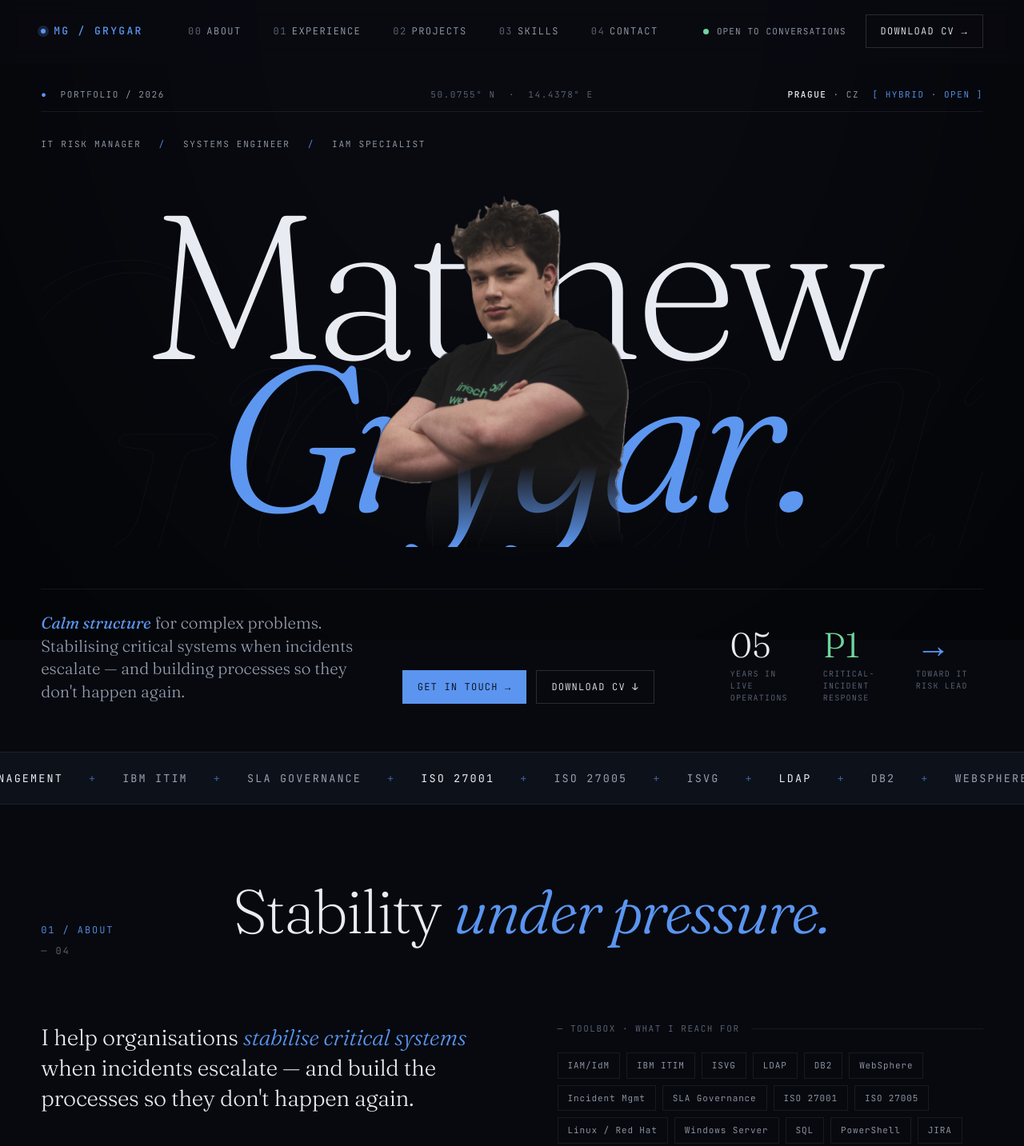
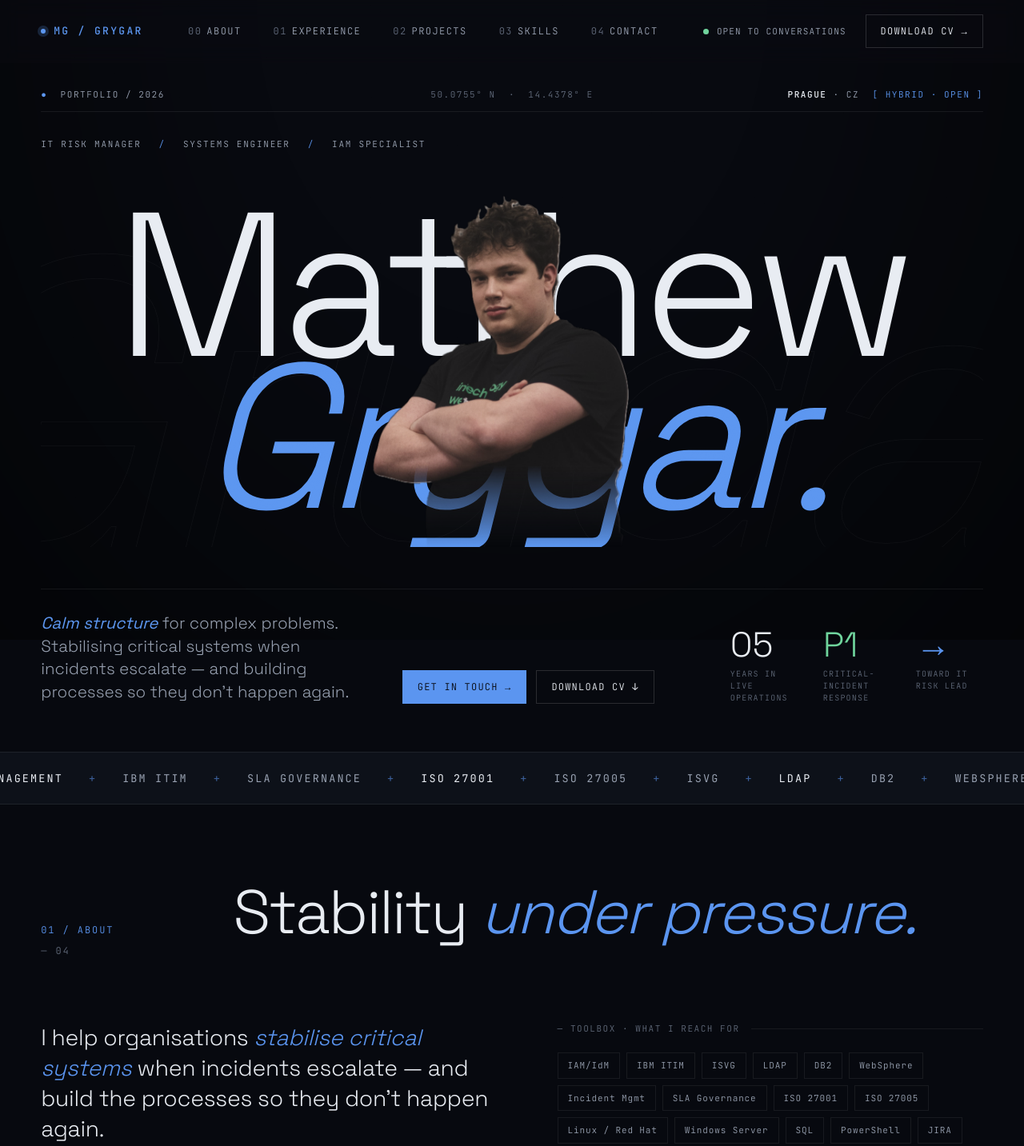
Before and after one commit to MatthewGrygar/personal, a Next.js app: page / in a window 1280 px wide. Shown: the top 1433 px of the page at 80% size. Built offline with nearby package versions, Linux system fonts and the light colour scheme.

Commit message:
Switch display font from Fraunces to Space Grotesk

```diff
--- a/src/app/globals.css
+++ b/src/app/globals.css
@@ -1,4 +1,4 @@
-@import url('https://fonts.googleapis.com/css2?family=Fraunces:ital,opsz,wght@0,9..144,200..600;1,9..144,300..500&family=JetBrains+Mono:ital,wght@0,300..600;1,300..500&display=swap');
+@import url('https://fonts.googleapis.com/css2?family=Space+Grotesk:wght@300;400;500;600;700&family=JetBrains+Mono:ital,wght@0,300..600;1,300..500&display=swap');
 
 @tailwind base;
 @tailwind components;
@@ -6,7 +6,7 @@
 
 /* =============================================================
    Matthew Grygar — Personal Site
-   Editorial Dark. Fraunces display + JetBrains Mono labels.
+   Editorial Dark. Space Grotesk display + JetBrains Mono labels.
    ============================================================= */
 
 :root {
@@ -26,7 +26,7 @@
   --green:       #6FD49C;
   --green-dim:   #2C5340;
 
-  --ff-display: 'Fraunces', 'Times New Roman', serif;
+  --ff-display: 'Space Grotesk', 'Helvetica Neue', sans-serif;
   --ff-mono:    'JetBrains Mono', ui-monospace, monospace;
 
   --ease: cubic-bezier(0.22, 1, 0.36, 1);
@@ -237,10 +237,9 @@ body.js-ready .reveal-right.in { opacity: 1; transform: none; }
 .hero:hover .hero-photo { filter: grayscale(0.15) contrast(1.05) brightness(1); }
 .hero-name {
   grid-column: 1; grid-row: 1; align-self: center; width: 100%; text-align: center;
-  font-family: var(--ff-display); font-weight: 200;
+  font-family: var(--ff-display); font-weight: 300;
   font-size: clamp(72px, 20vw, 300px); line-height: 0.86; letter-spacing: -0.045em;
   color: var(--text); z-index: 1; pointer-events: none;
-  font-variation-settings: "opsz" 144;
 }
 .hero-name .first { display: block; position: relative; z-index: 1; margin-bottom: -0.12em; }
 .hero-name .second {
@@ -249,7 +248,7 @@ body.js-ready .reveal-right.in { opacity: 1; transform: none; }
 }
 .hero-ghost {
   position: absolute; bottom: -10%; left: 50%; transform: translateX(-50%);
-  font-family: var(--ff-display); font-style: italic; font-weight: 200;
+  font-family: var(--ff-display); font-style: italic; font-weight: 300;
   font-size: clamp(220px, 42vw, 640px); line-height: 0.8;
   color: transparent; -webkit-text-stroke: 1px rgba(255,255,255,0.04);
   letter-spacing: -0.05em; white-space: nowrap; pointer-events: none; z-index: 0;
@@ -331,9 +330,9 @@ body.js-ready .hero-enter.d7 { transition-delay: 0.80s; }
 }
 .section-idx span:last-child { color: var(--muted); }
 .section-title {
-  font-family: var(--ff-display); font-weight: 200;
+  font-family: var(--ff-display); font-weight: 300;
   font-size: clamp(40px, 6vw, 92px); line-height: 1; letter-spacing: -0.03em;
-  color: var(--text); font-variation-settings: "opsz" 144;
+  color: var(--text);
 }
 .section-title em { font-style: italic; color: var(--accent); font-weight: 300; }
 
--- a/tailwind.config.ts
+++ b/tailwind.config.ts
@@ -9,7 +9,7 @@ const config: Config = {
   theme: {
     extend: {
       fontFamily: {
-        display: ["Fraunces", "Times New Roman", "serif"],
+        display: ["Space Grotesk", "Helvetica Neue", "sans-serif"],
         mono: ["JetBrains Mono", "ui-monospace", "monospace"],
       },
     },
```
